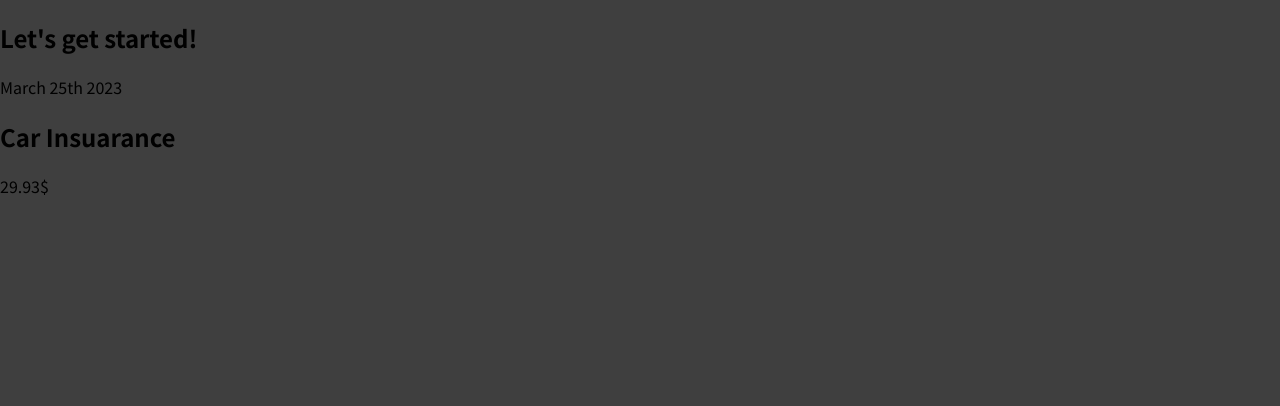
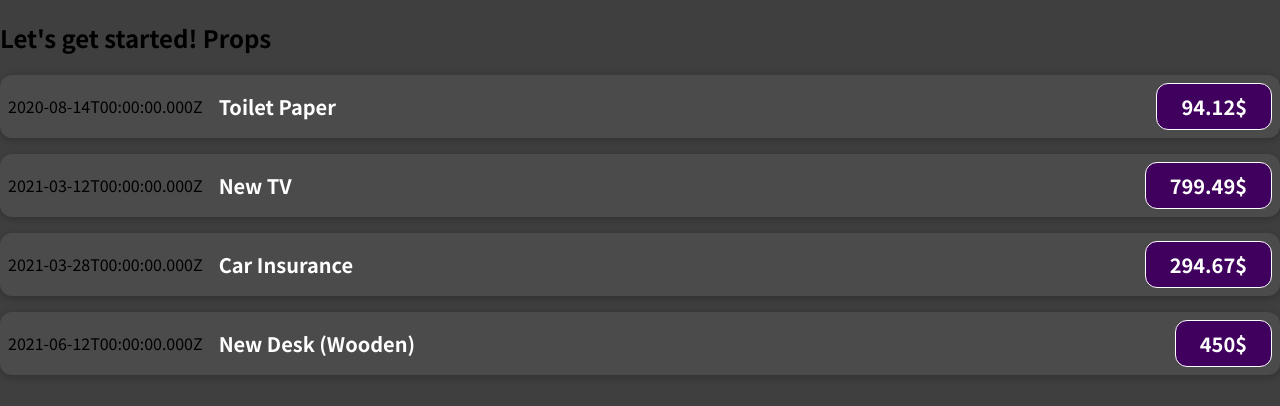
Before and after one commit to Arunr29/react-app, a JavaScript app: page / in a window 1280 px wide. Shown: the top 406 px of the page. Built offline with nearby package versions, Linux system fonts and the light colour scheme.

Commit message:
worked in adding dynamic data  and Data via props

```diff
--- a/src/App.js
+++ b/src/App.js
@@ -1,10 +1,57 @@
 import ExpenseItem from "./components/ExpenseItem";
 
 function App() {
+  const title ="Props"
+  const expenses = [
+    {
+      id: "e1",
+      title: "Toilet Paper",
+      amount: 94.12,
+      date: new Date(2020, 7, 14),
+    },
+    {
+      id: "e2",
+      title: "New TV",
+      amount: 799.49,
+      date: new Date(2021, 2, 12),
+    },
+    {
+      id: "e3",
+      title: "Car Insurance",
+      amount: 294.67,
+      date: new Date(2021, 2, 28),
+    },
+    {
+      id: "e4",
+      title: "New Desk (Wooden)",
+      amount: 450,
+      date: new Date(2021, 5, 12),
+    },
+  ];
+
   return (
     <div>
-      <h2>Let's get started!</h2>
-      <ExpenseItem></ExpenseItem>
+      <h2>Let's get started! {title}</h2>
+      <ExpenseItem
+        title={expenses[0].title}
+        amount={expenses[0].amount}
+        date={expenses[0].date}
+      ></ExpenseItem>
+      <ExpenseItem
+        title={expenses[1].title}
+        amount={expenses[1].amount}
+        date={expenses[1].date}
+      ></ExpenseItem>
+      <ExpenseItem
+        title={expenses[2].title}
+        amount={expenses[2].amount}
+        date={expenses[2].date}
+      ></ExpenseItem>
+      <ExpenseItem
+        title={expenses[3].title}
+        amount={expenses[3].amount}
+        date={expenses[3].date}
+      ></ExpenseItem>
     </div>
   );
 }
--- /dev/null
+++ b/src/components/ExpenseItem.css
@@ -0,0 +1,56 @@
+.expense-item {
+    display: flex;
+    justify-content: space-between;
+    align-items: center;
+    box-shadow: 0 2px 8px rgba(0, 0, 0, 0.25);
+    padding: 0.5rem;
+    margin: 1rem 0;
+    border-radius: 12px;
+    background-color: #4b4b4b;
+  }
+
+  .expense-item__description {
+    display: flex;
+    flex-direction: column;
+    gap: 1rem;
+    align-items: flex-end;
+    flex-flow: column-reverse;
+    justify-content: flex-start;
+    flex: 1;
+  }
+
+  .expense-item h2 {
+    color: #3a3a3a;
+    font-size: 1rem;
+    flex: 1;
+    margin: 0 1rem;
+    color: white;
+  }
+
+  .expense-item__price {
+    font-size: 1rem;
+    font-weight: bold;
+    color: white;
+    background-color: #40005d;
+    border: 1px solid white;
+    padding: 0.5rem;
+    border-radius: 12px;
+  }
+
+  @media (min-width: 580px) {
+    .expense-item__description {
+      flex-direction: row;
+      align-items: center;
+      justify-content: flex-start;
+      flex: 1;
+    }
+
+    .expense-item__description h2 {
+      font-size: 1.25rem;
+    }
+
+    .expense-item__price {
+      font-size: 1.25rem;
+      padding: 0.5rem 1.5rem;
+    }
+  }
--- a/src/components/ExpenseItem.js
+++ b/src/components/ExpenseItem.js
@@ -1,10 +1,18 @@
-function ExpenseItem() {
+import "./ExpenseItem.css";
+
+function ExpenseItem(props) {
+  //Hard-coded variables
+  const expenseDate = new Date(2023, 2, 27);
+  const expenseDescription = "Car Insuarance";
+  const expensePrice = 294.67;
+  const dollar = "$";
+
   return (
-    <div>
-      <div>March 25th 2023</div>
-      <div>
-        <h2>Car Insuarance</h2>
-        <div>29.93$</div>
+    <div className="expense-item">
+      <div>{props.date.toISOString()}</div>
+      <div className="expense-item__description">
+        <h2>{props.title}</h2>
+        <div className="expense-item__price">{props.amount}{dollar}</div>
       </div>
     </div>
   );
```
Also changed, not shown: react-notes/React-Fundamentals.md (+21 -0 lines).
